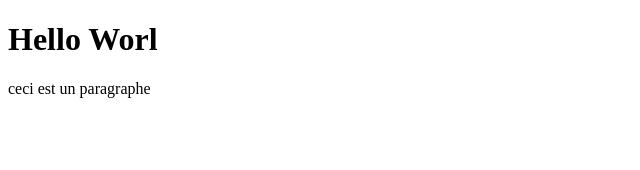
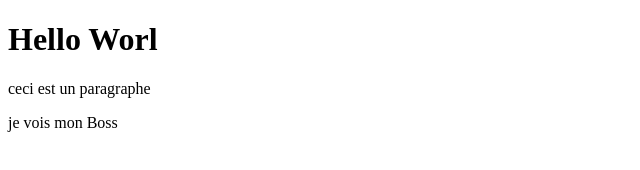
Before and after one commit to Oumar3/projet, a plain HTML site: page Tp/index.html in a window 1280 px wide. Shown: the whole page, without its empty margins (0-640 px from the left). Drawn offline with Linux system fonts and the light colour scheme.

Commit message:
merci j'ai vu ton sms ajouter

```diff
--- a/Tp/index.html
+++ b/Tp/index.html
@@ -6,5 +6,6 @@
 <body>
 	<h1>Hello Worl</h1>
 	<p> ceci est un paragraphe</p>
+	<p>je vois mon Boss</p>
 </body>
 </html>
```
